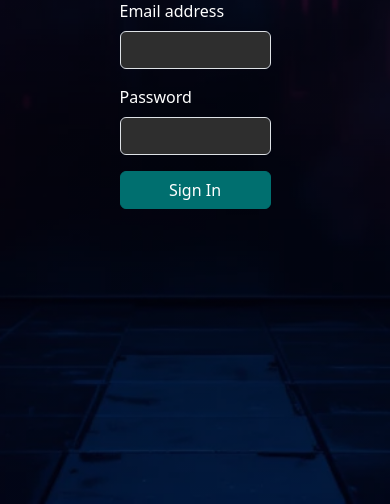
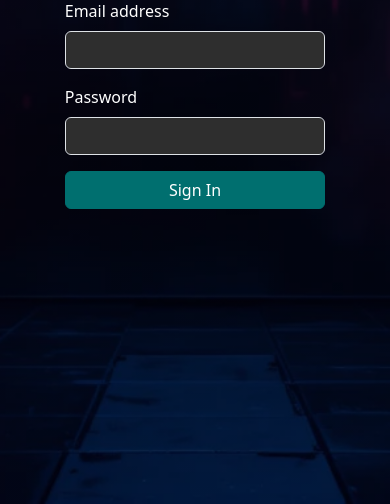
Before and after one commit to tsyevheniia/CineFlow, a website: page login.html in a window 390 px wide. Shown: the part 340-844 px from the top of the page. Drawn offline with nearby package versions, Linux system fonts and the light colour scheme; files that its build step writes are made by us from their sources.

Commit message:
Fixed Responsiveness of Sign In Page

```diff
--- a/login.html
+++ b/login.html
@@ -17,8 +17,8 @@
     </div>
 </nav>
 <header class="header d-flex justify-content-center align-items-center position-absolute z-0  h-100 w-100 py-5">
-    <div class="container position-relative z-1 ">
-        <form class="w-50 h-75 m-auto p-3 text-white needs-validation" id="loginForm" novalidate>
+    <div class="w-75 position-relative z-1 ">
+        <form class="h-75 m-auto p-3 text-white needs-validation" id="loginForm" novalidate>
             <h3>Sign In</h3>
             <div class="my-3">
                 <label for="exampleInputEmail1" class="form-label">Email address</label>
--- a/scss/style.scss
+++ b/scss/style.scss
@@ -111,6 +111,11 @@
     width: 55%;
   }
 }
+#loginForm{
+  @media (min-width: 1400px) {
+    width: 70% !important;
+  }
+}
 
 .min-100{
   height: 65vh;
```
